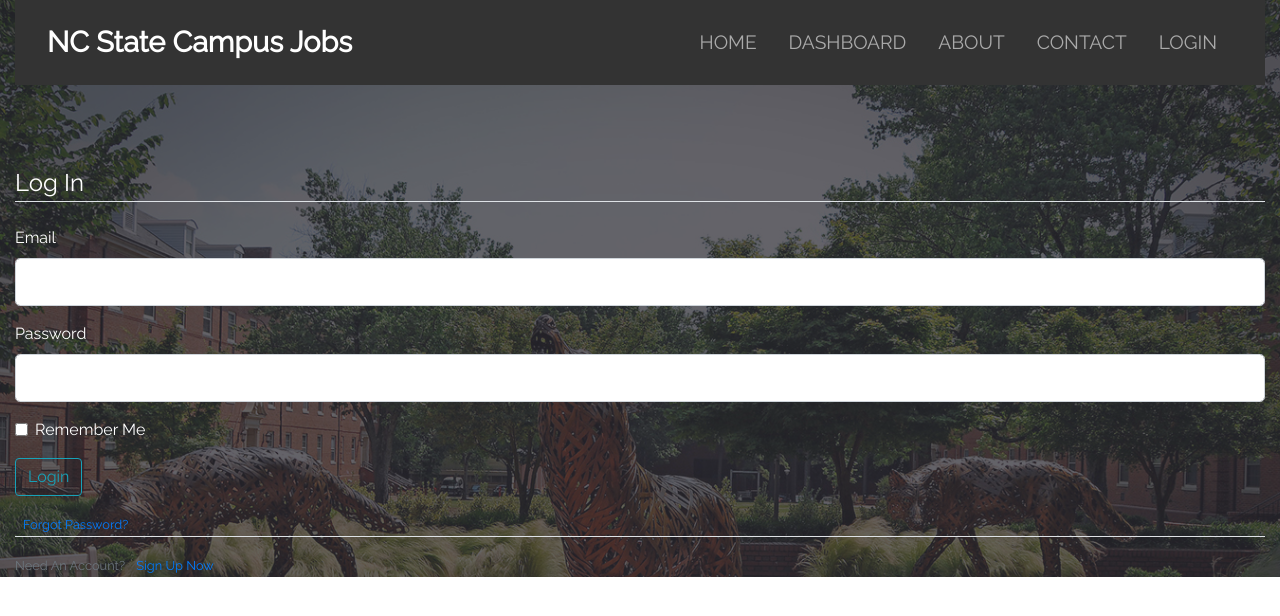
After one commit to sainath199/campus-job-review-system, a Flask app: page /login in a window 1280 px wide. The commit adds this page. Shown: the top 616 px of the page. Run offline with Flask 2, Linux system fonts and the light colour scheme; parts of the project's set-up code (start-up, migrations or seed data) failed here and were passed over; some libraries are stand-ins or nearby versions.

Commit message:
Added login,logout and registration

```diff
--- a/app/__init__.py
+++ b/app/__init__.py
@@ -2,10 +2,14 @@ from flask import Flask
 from app.config import Config
 from flask_sqlalchemy import SQLAlchemy
 from flask_migrate import Migrate
+from flask_bcrypt import Bcrypt
+from flask_login import LoginManager
 
 app = Flask(__name__)
 app.config.from_object(Config)
 db = SQLAlchemy(app)
+bcrypt=Bcrypt(app)
+login_manager=LoginManager(app)
 migrate = Migrate(app, db)
 
 @app.before_first_request
--- /dev/null
+++ b/app/forms.py
@@ -0,0 +1,34 @@
+from flask_wtf import FlaskForm
+from wtforms import StringField, PasswordField, SubmitField, BooleanField
+from wtforms.validators import DataRequired, Length, Email, EqualTo,ValidationError
+from app.models import User
+
+
+
+class RegistrationForm(FlaskForm):
+    username = StringField('Username',
+                           validators=[DataRequired(), Length(min=2, max=20)])
+    email = StringField('Email',
+                        validators=[DataRequired(), Email()])
+    password = PasswordField('Password', validators=[DataRequired()])
+    confirm_password = PasswordField('Confirm Password',
+                                     validators=[DataRequired(), EqualTo('password')])
+    submit = SubmitField('Sign Up')
+
+    def validate_username(self, username):
+        user = User.query.filter_by(username=username.data).first()
+        if user:
+            raise ValidationError('That username is taken. Please choose a different one.')
+
+    def validate_email(self, email):
+        user = User.query.filter_by(email=email.data).first()
+        if user:
+            raise ValidationError('That email is taken. Please choose a different one.')
+
+
+class LoginForm(FlaskForm):
+    email = StringField('Email',
+                        validators=[DataRequired(), Email()])
+    password = PasswordField('Password', validators=[DataRequired()])
+    remember = BooleanField('Remember Me')
+    submit = SubmitField('Login')
--- a/app/routes.py
+++ b/app/routes.py
@@ -1,7 +1,12 @@
-from flask import render_template, request, redirect
-from app import app, db
-from app.models import Reviews, Vacancies
+from flask import render_template, request, redirect,flash, url_for
+from app import app, db, bcrypt
+from app.models import Reviews, Vacancies,User
+from app.forms import RegistrationForm, LoginForm
+from flask_sqlalchemy import SQLAlchemy
+from datetime import datetime
+from flask_login import login_user,current_user,logout_user
 
+app.config['SECRET_KEY'] = '5791628bb0b13ce0c676dfde280ba245'
 @app.route('/review')
 def review():
     """
@@ -70,6 +75,40 @@ def add():
         db.session.commit()
         return redirect('/')
 
+@app.route("/register", methods=['GET', 'POST'])
+def register():
+    if current_user.is_authenticated:
+         return redirect(url_for('home'))
+    form = RegistrationForm()
+    if form.validate_on_submit():
+        hashed_password = bcrypt.generate_password_hash(form.password.data).decode('utf-8')
+        user = User(username=form.username.data, email=form.email.data, password=hashed_password)
+        db.session.add(user)
+        db.session.commit()
+        flash('Your account has been created! You are now able to log in', 'success')
+        return redirect(url_for('login'))
+    return render_template('register.html', title='Register', form=form)
+
+
+@app.route("/login", methods=['GET', 'POST'])
+def login():
+    if current_user.is_authenticated:
+        return redirect(url_for('home'))
+    form = LoginForm()
+    if form.validate_on_submit():
+        user = User.query.filter_by(email=form.email.data).first()
+        if user and bcrypt.check_password_hash(user.password, form.password.data):
+            login_user(user, remember=form.remember.data)
+            next_page = request.args.get('next')
+            return redirect(next_page) if next_page else redirect(url_for('home'))
+        else:
+            flash('Login Unsuccessful. Please check email and password', 'danger')
+    return render_template('login.html', title='Login', form=form)
+
+@app.route("/logout")
+def logout():
+    logout_user()
+    return redirect(url_for('home'))
 # @app.route('/update/<int:id>')
 # def updateRoute(id):
 #     if not id or id != 0:
--- a/app/templates/base.html
+++ b/app/templates/base.html
@@ -28,7 +28,7 @@
                     <a class="nav-link" href="/">HOME</a>
                 </li>
                 <li class="nav-item">
-                    <a class="nav-link" href="#">PORTFOLIO</a>
+                    <a class="nav-link" href="/dashboard">DASHBOARD</a>
                 </li>
                 <li class="nav-item">
                     <a class="nav-link" href="#">ABOUT</a>
@@ -36,6 +36,15 @@
                 <li class="nav-item">
                     <a class="nav-link" href="#">CONTACT</a>
                 </li>
+                {% if current_user.is_authenticated %}
+                    <li class="nav-item">
+                        <a class="nav-link" href="/logout">LOGOUT</a>
+                    </li>
+                {% else %}
+                    <li class="nav-item">
+                        <a class="nav-link" href="/login">LOGIN</a>
+                    </li>
+                {% endif %}
             </ul>
         </nav>
         </div>
--- /dev/null
+++ b/app/templates/login.html
@@ -0,0 +1,52 @@
+{% extends "base.html" %}
+{% block content %}
+    <div class="content-section">
+        <form method="POST" action="">
+            {{ form.hidden_tag() }}
+            <fieldset class="form-group">
+                <legend class="border-bottom mb-4">Log In</legend>
+                <div class="form-group">
+                    {{ form.email.label(class="form-control-label") }}
+                    {% if form.email.errors %}
+                        {{ form.email(class="form-control form-control-lg is-invalid") }}
+                        <div class="invalid-feedback">
+                            {% for error in form.email.errors %}
+                                <span>{{ error }}</span>
+                            {% endfor %}
+                        </div>
+                    {% else %}
+                        {{ form.email(class="form-control form-control-lg") }}
+                    {% endif %}
+                </div>
+                <div class="form-group">
+                    {{ form.password.label(class="form-control-label") }}
+                    {% if form.password.errors %}
+                        {{ form.password(class="form-control form-control-lg is-invalid") }}
+                        <div class="invalid-feedback">
+                            {% for error in form.password.errors %}
+                                <span>{{ error }}</span>
+                            {% endfor %}
+                        </div>
+                    {% else %}
+                        {{ form.password(class="form-control form-control-lg") }}
+                    {% endif %}
+                </div>
+                <div class="form-check">
+                    {{ form.remember(class="form-check-input") }}
+                    {{ form.remember.label(class="form-check-label") }}
+                </div>
+            </fieldset>
+            <div class="form-group">
+                {{ form.submit(class="btn btn-outline-info") }}
+            </div>
+            <small class="text-muted ml-2">
+                <a href="#">Forgot Password?</a>
+            </small>
+        </form>
+    </div>
+    <div class="border-top pt-3">
+        <small class="text-muted">
+            Need An Account? <a class="ml-2" href="{{ url_for('register') }}">Sign Up Now</a>
+        </small>
+    </div>
+{% endblock content %}
```
Also changed, not shown: app/models.py (+35 -1 lines), app/static/css/style.css (+8 -0 lines), app/templates/dashboard.html (+9 -3 lines), app/templates/index.html (+10 -3 lines), app/templates/register.html (added, +72 -0 lines), app/app.db, crudapp.py (line endings or trailing spaces).
